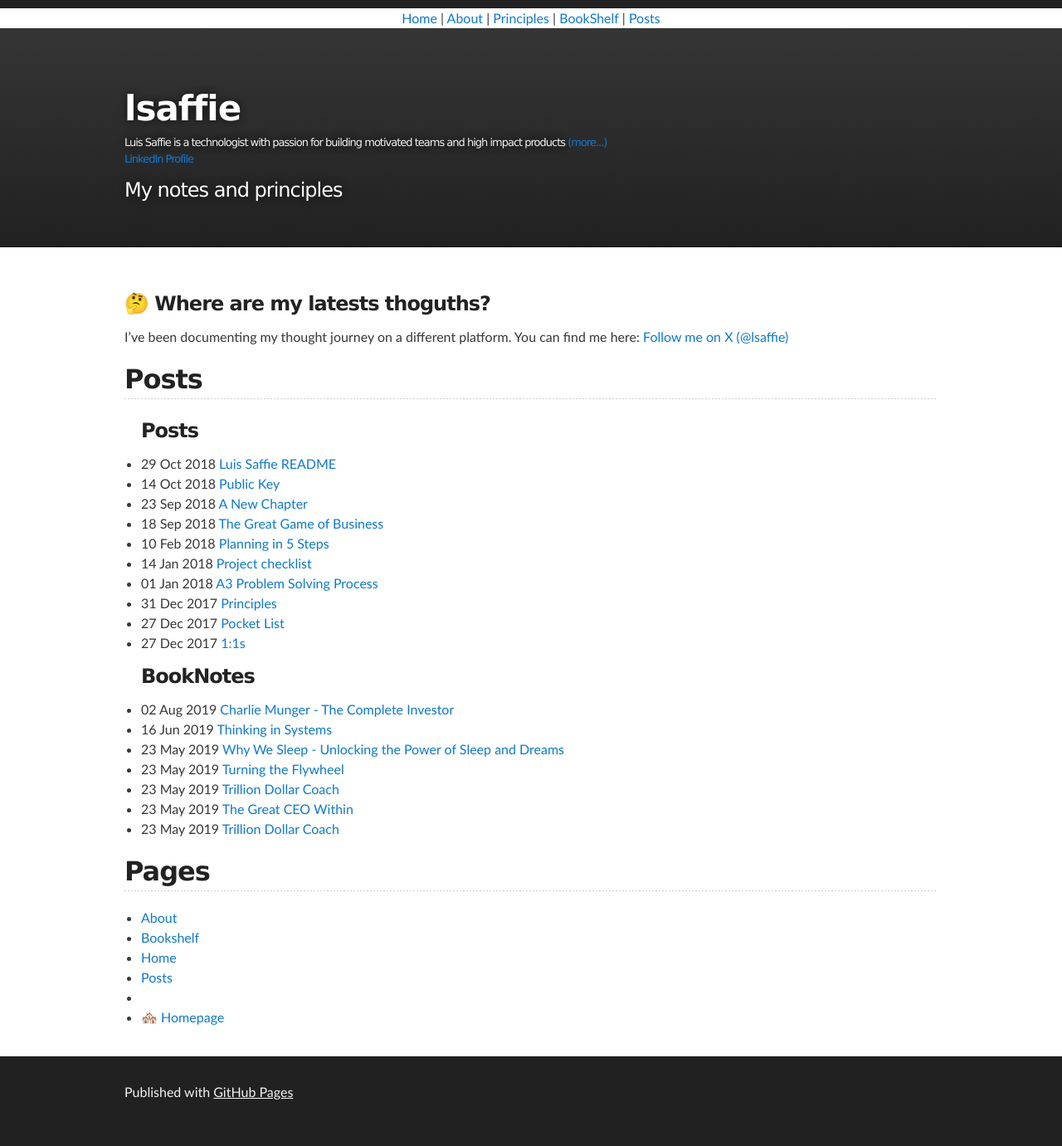
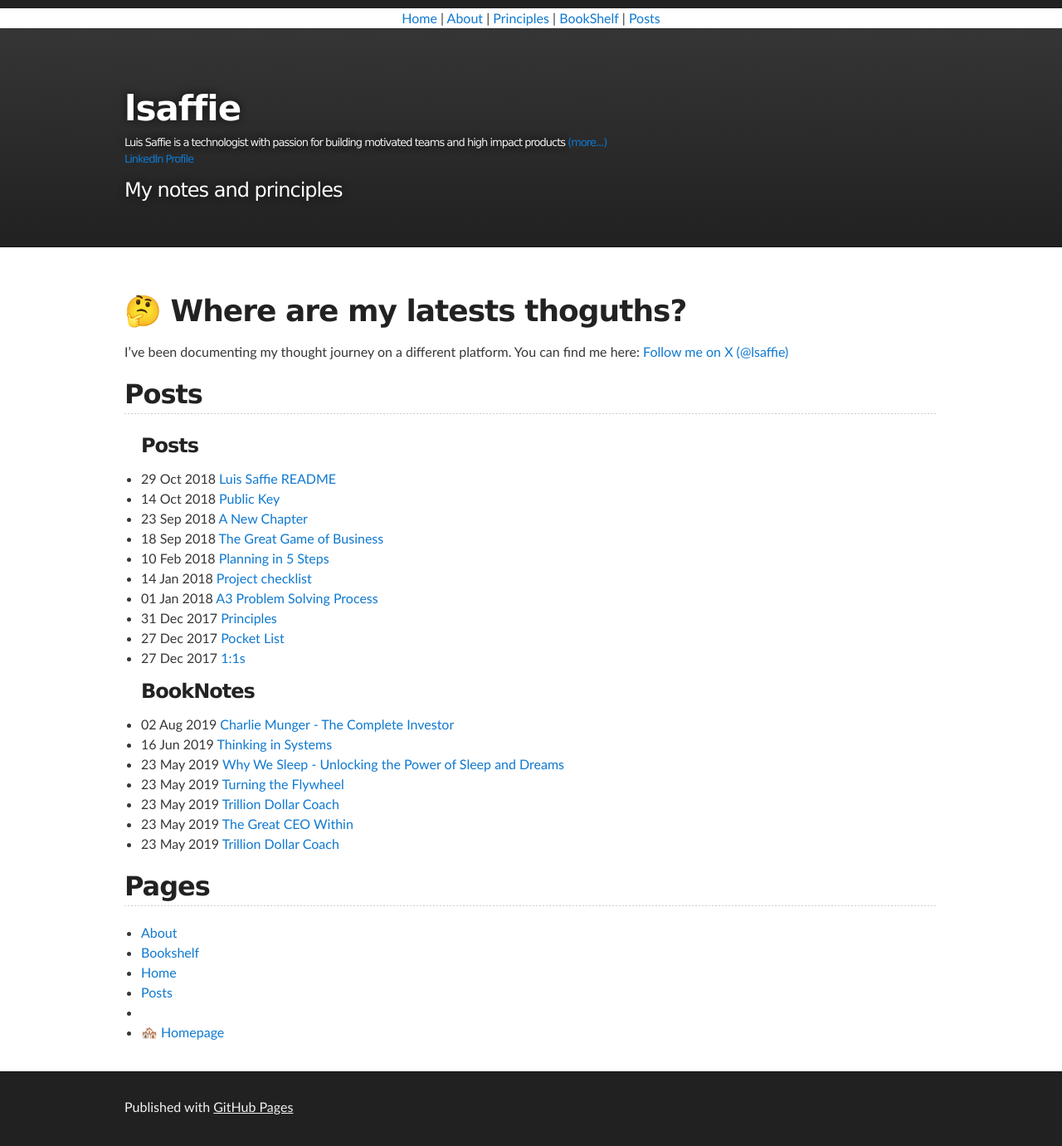
Before and after one commit to lsaffie/lsaffie.github.io, a Jekyll site: the page built from index.md, in a window 1280 px wide. Shown: the whole page at 83% size. Built offline with Jekyll 4.4.1, drawn with Linux system fonts in a browser that asks for light colours; our own code applies the rules of GitHub Pages for plain Markdown files.

Commit message:
changed h3 to h1

```diff
--- a/index.md
+++ b/index.md
@@ -3,7 +3,7 @@ title: Home
 categories:
 ---
 
-### 🤔 Where are my latests thoguths?
+# 🤔 Where are my latests thoguths?
 
 I've been documenting my thought journey on a different platform. You can find me here:
 [Follow me on X (@lsaffie)](https://x.com/lsaffie)
```
